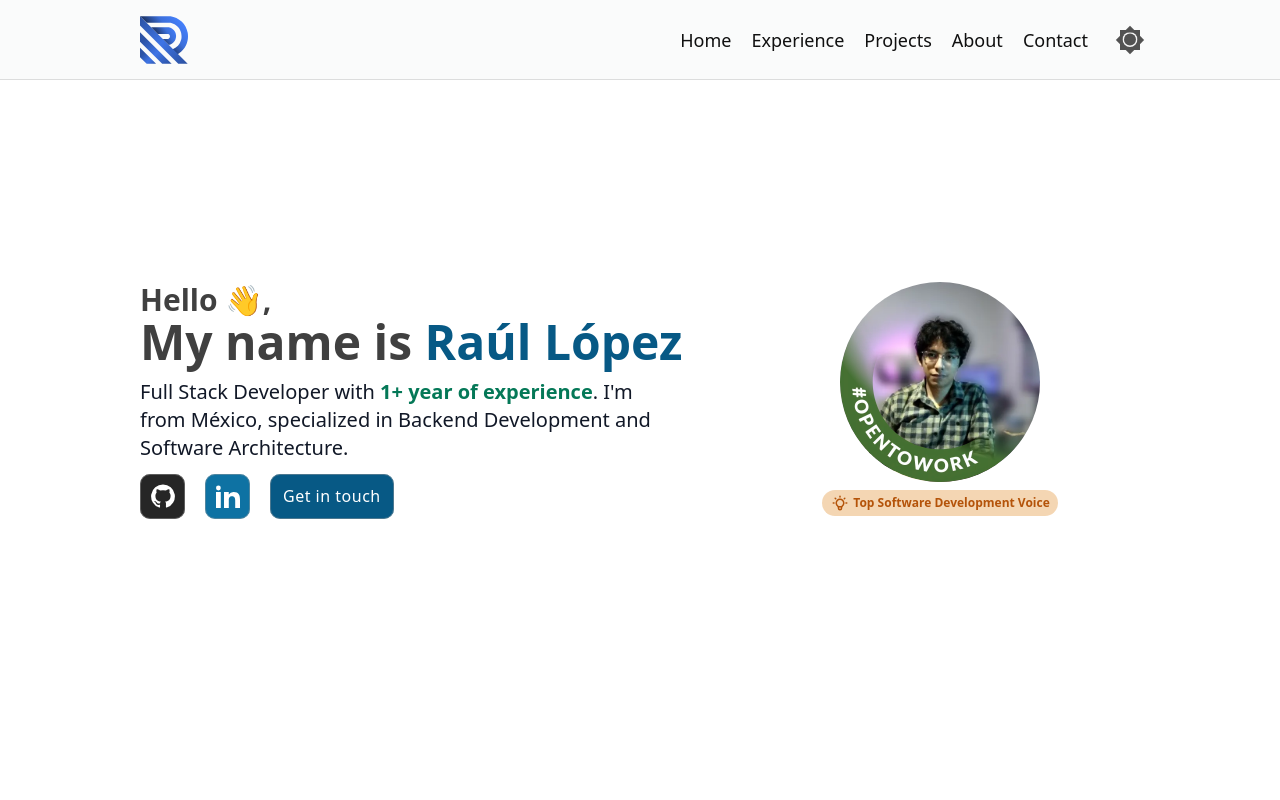
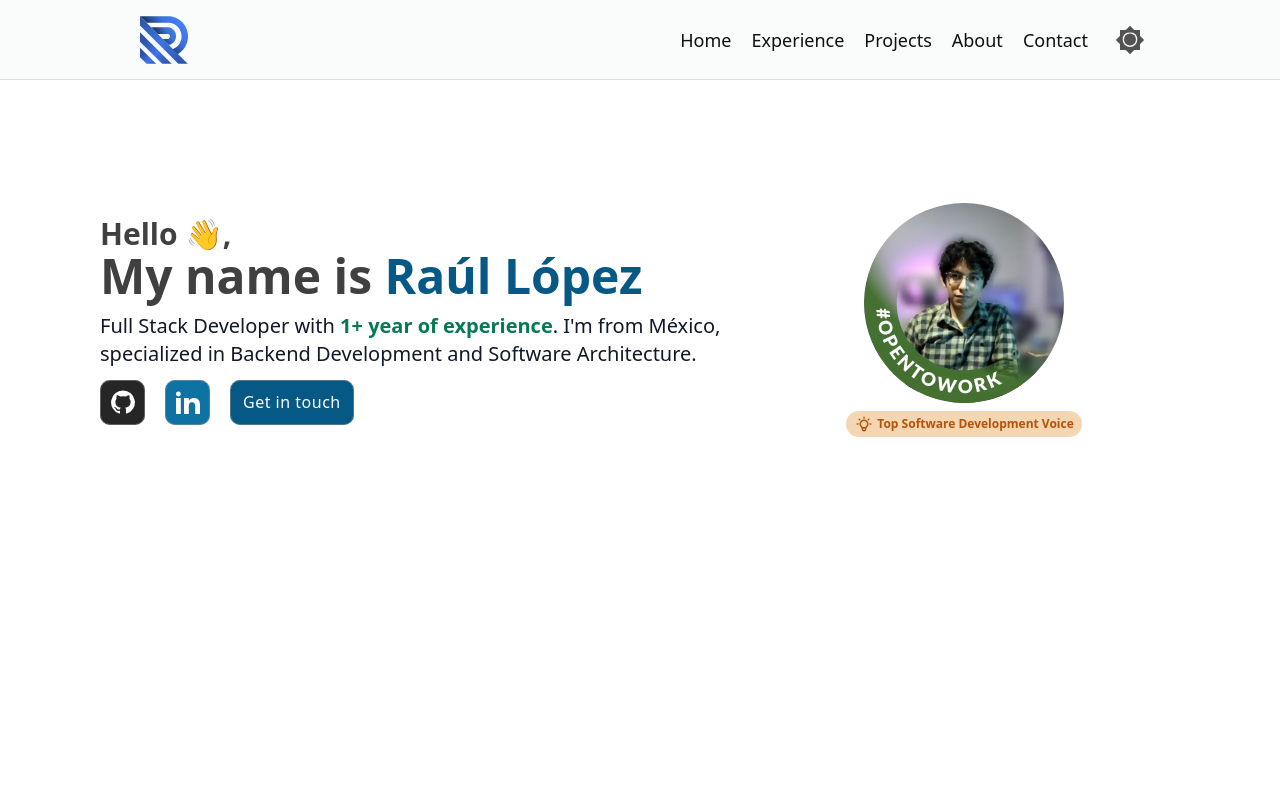
Before and after one commit to ralodev/ralodev, a Vue app: page / in a window 1280 px wide. Shown: the top 800 px of the page. Built offline with nearby package versions, Linux system fonts and the light colour scheme.

Commit message:
Refactor App.vue component structure

```diff
--- a/src/App.vue
+++ b/src/App.vue
@@ -1,13 +1,17 @@
+<template>
+  <header class="body__header">
+    <NavBar :links="links" />
+  </header>
+  <main class="body__main">
+    <RouterView />
+  </main>
+  <FooterBar />
+</template>
+
 <script setup lang="ts">
 import { RouterView } from 'vue-router';
-import { onMounted } from 'vue';
 import NavBar from './components/NavBar.vue';
 import FooterBar from '@/components/FooterBar.vue';
-
-onMounted(() => {
-  document.body.classList.add('dark:bg-bg_dark', 'bg-bg');
-});
-
 const links = [
   {
     name: 'Home',
@@ -35,16 +39,3 @@ const links = [
   }
 ];
 </script>
-
-<template>
-  <div class="relative">
-    <div
-      class="absolute -top-20 bottom-0 z-[-2] min-h-screen w-full dark:bg-[radial-gradient(ellipse_80%_80%_at_50%_0%,rgba(120,119,198,0.3),rgba(255,255,255,0))]"
-    ></div>
-  </div>
-  <header class="relative">
-    <NavBar :links="links" />
-  </header>
-  <RouterView class="mx-auto mt-[80px] max-w-[1000px]" />
-  <FooterBar />
-</template>
```
